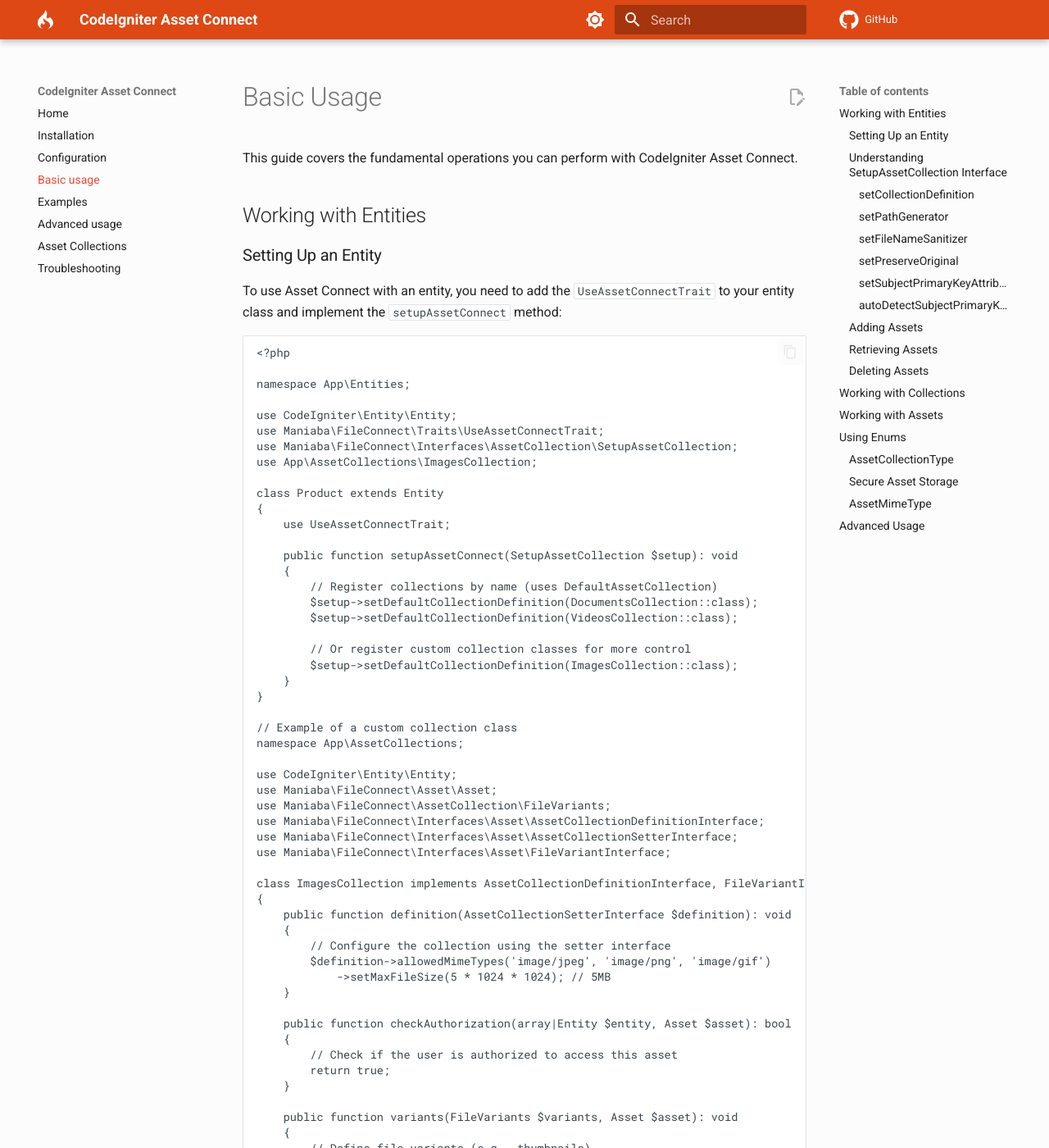
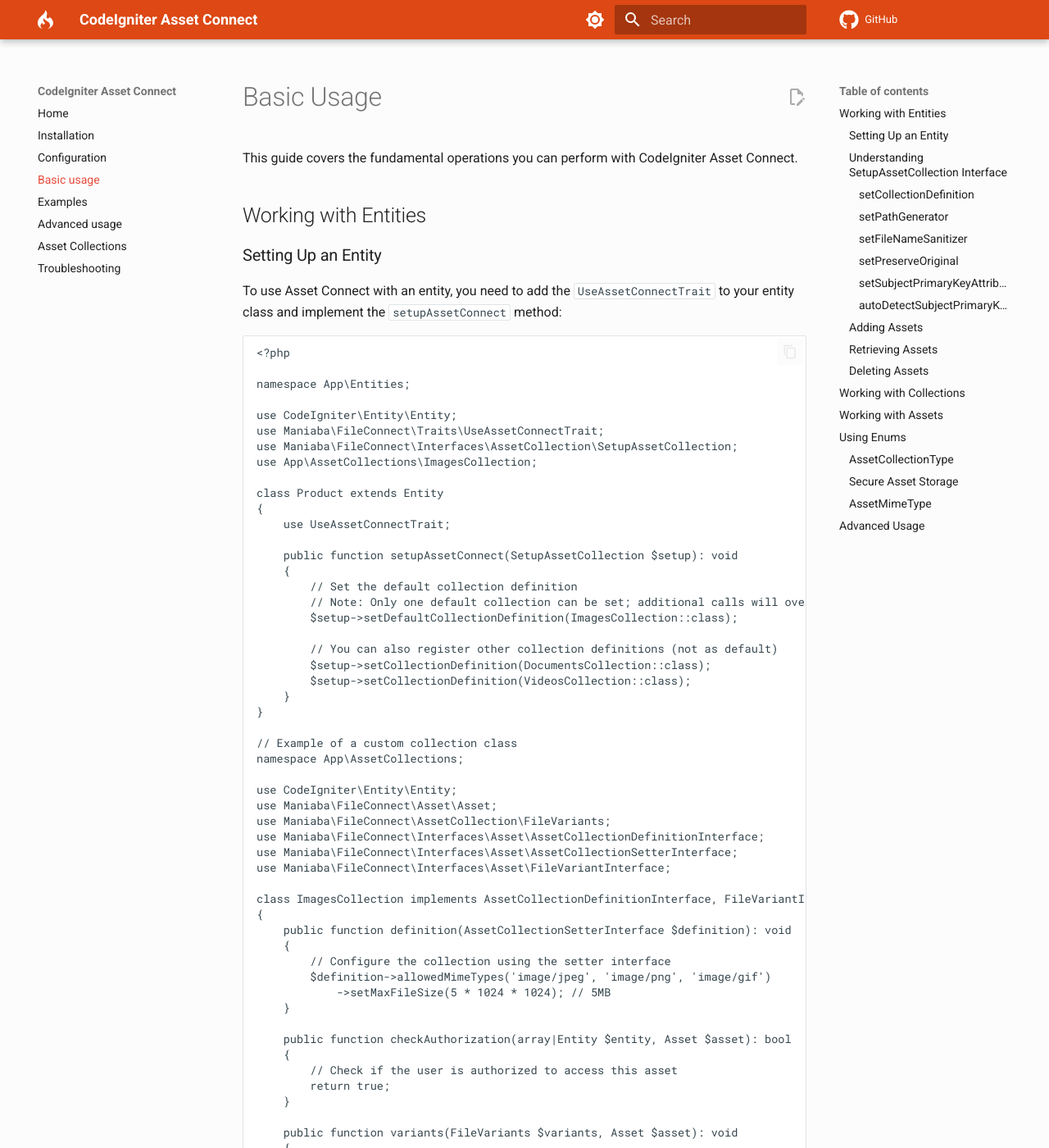
Before and after one commit to maniaba/asset-connect, an MkDocs documentation site: the page built from docs/basic-usage.md, in a window 1280 px wide and 1400 px high. Shown: the whole window at 82% size. Built offline with MkDocs 1.6.1 and Material for MkDocs 9.7.7, drawn with Linux system fonts in a browser that asks for light colours; comment, search, counter and statistics services are not loaded; a style sheet for code colours, icons or effects is not loaded; some of the changed text lies outside the part shown.

Commit message:
Update documentation for asset management; clarify collection definitions and usage

```diff
--- a/docs/basic-usage.md
+++ b/docs/basic-usage.md
@@ -24,12 +24,13 @@ class Product extends Entity
 
     public function setupAssetConnect(SetupAssetCollection $setup): void
     {
-        // Register collections by name (uses DefaultAssetCollection)
-        $setup->setDefaultCollectionDefinition(DocumentsCollection::class);
-        $setup->setDefaultCollectionDefinition(VideosCollection::class);
+        // Set the default collection definition
+        // Note: Only one default collection can be set; additional calls will override previous ones
+        $setup->setDefaultCollectionDefinition(ImagesCollection::class);
 
-        // Or register custom collection classes for more control
-        $setup->setDefaultCollectionDefinition(ImagesCollection::class);
+        // You can also register other collection definitions (not as default)
+        $setup->setCollectionDefinition(DocumentsCollection::class);
+        $setup->setCollectionDefinition(VideosCollection::class);
     }
 }
 
```
Also changed, not shown: README.md (+28 -17 lines), docs/advanced-usage.md (+4 -4 lines), docs/examples.md (+6 -3 lines), docs/installation.md (+2 -2 lines).
